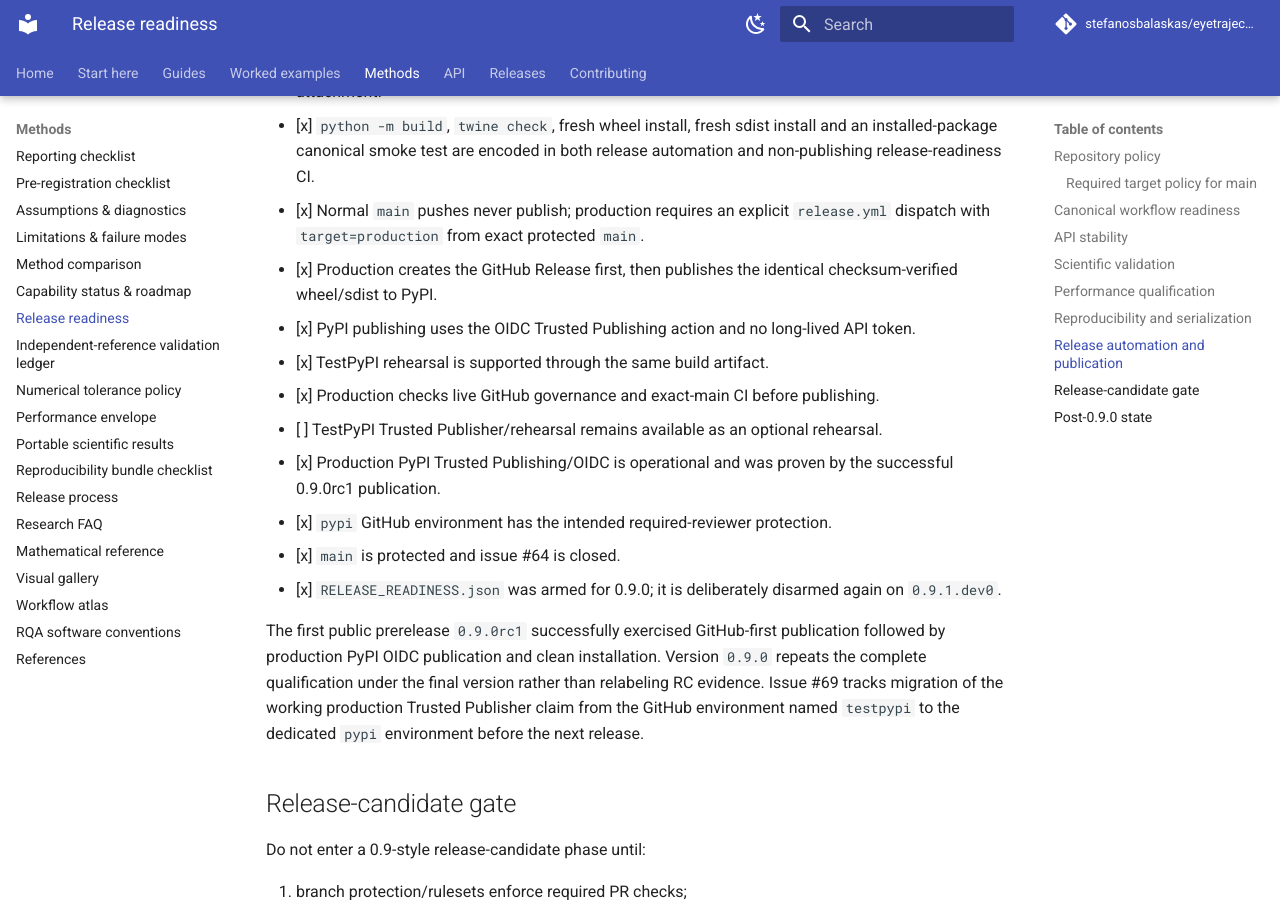
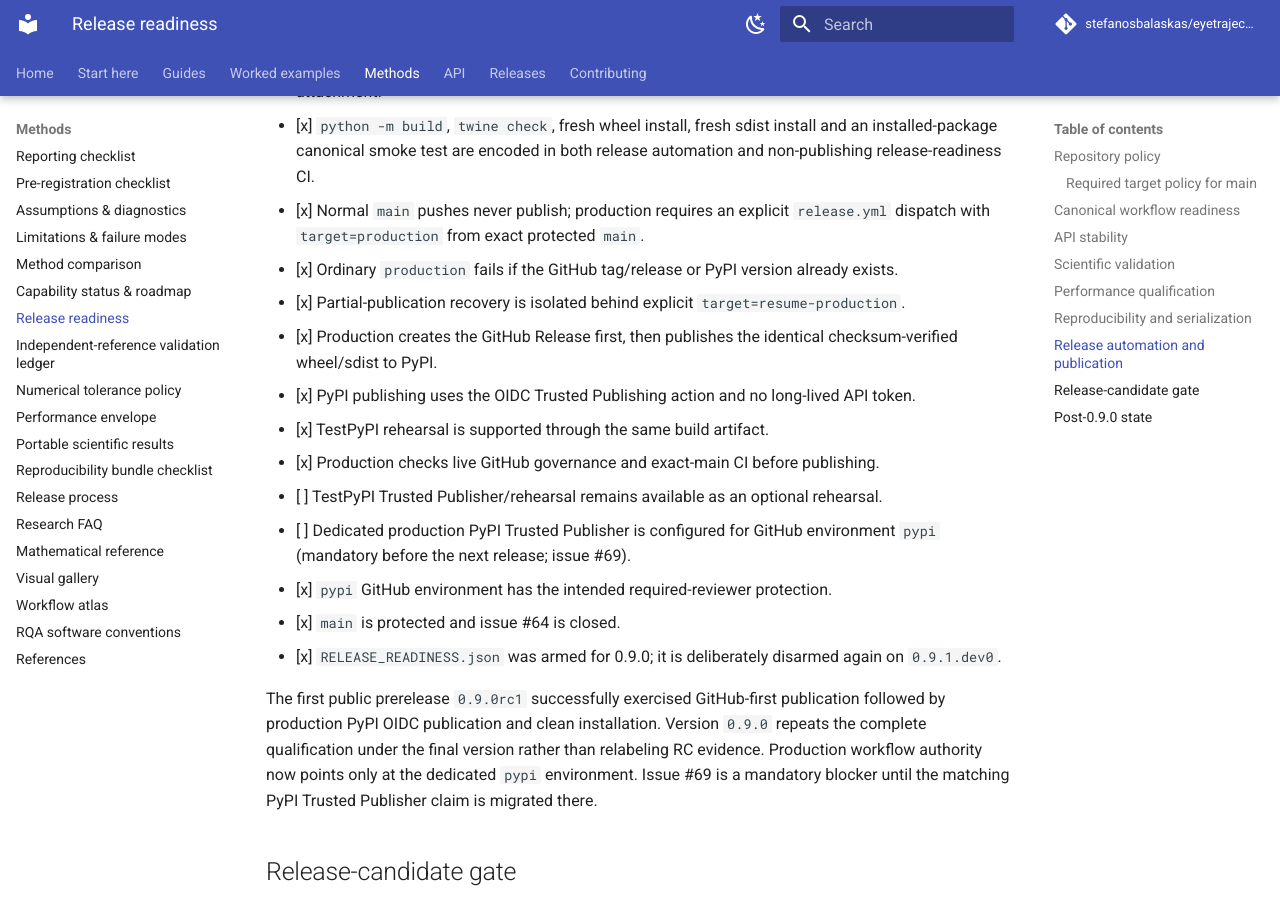
Before and after one commit to stefanosbalaskas/eyetrajectoriespy, an MkDocs documentation site: the page built from docs/release-readiness.md, in a window 1280 px wide and 900 px high, scrolled down 3530 px. Built offline with MkDocs 1.6.1 and Material for MkDocs 9.7.7, drawn with Linux system fonts in a browser that asks for light colours; comment, search, counter and statistics services are not loaded.

Commit message:
Make dedicated PyPI authority mandatory before next release

```diff
--- a/docs/release-readiness.md
+++ b/docs/release-readiness.md
@@ -129,6 +129,8 @@ requalification remains required after merge.
       install and an installed-package canonical smoke test are encoded in both
       release automation and non-publishing release-readiness CI.
 - [x] Normal `main` pushes never publish; production requires an explicit `release.yml` dispatch with `target=production` from exact protected `main`.
+- [x] Ordinary `production` fails if the GitHub tag/release or PyPI version already exists.
+- [x] Partial-publication recovery is isolated behind explicit `target=resume-production`.
 - [x] Production creates the GitHub Release first, then publishes the identical checksum-verified wheel/sdist to PyPI.
 - [x] PyPI publishing uses the OIDC Trusted Publishing action and no long-lived
       API token.
@@ -136,7 +138,7 @@ requalification remains required after merge.
 - [x] Production checks live GitHub governance and exact-main CI before
       publishing.
 - [ ] TestPyPI Trusted Publisher/rehearsal remains available as an optional rehearsal.
-- [x] Production PyPI Trusted Publishing/OIDC is operational and was proven by the successful 0.9.0rc1 publication.
+- [ ] Dedicated production PyPI Trusted Publisher is configured for GitHub environment `pypi` (mandatory before the next release; issue #69).
 - [x] `pypi` GitHub environment has the intended required-reviewer protection.
 - [x] `main` is protected and issue #64 is closed.
 - [x] `RELEASE_READINESS.json` was armed for 0.9.0; it is deliberately disarmed again on `0.9.1.dev0`.
@@ -144,9 +146,9 @@ requalification remains required after merge.
 The first public prerelease `0.9.0rc1` successfully exercised GitHub-first
 publication followed by production PyPI OIDC publication and clean installation.
 Version `0.9.0` repeats the complete qualification under the final version
-rather than relabeling RC evidence. Issue #69 tracks migration of the working
-production Trusted Publisher claim from the GitHub environment named
-`testpypi` to the dedicated `pypi` environment before the next release.
+rather than relabeling RC evidence. Production workflow authority now points
+only at the dedicated `pypi` environment. Issue #69 is a mandatory blocker until
+the matching PyPI Trusted Publisher claim is migrated there.
 
 ## Release-candidate gate
 
```
